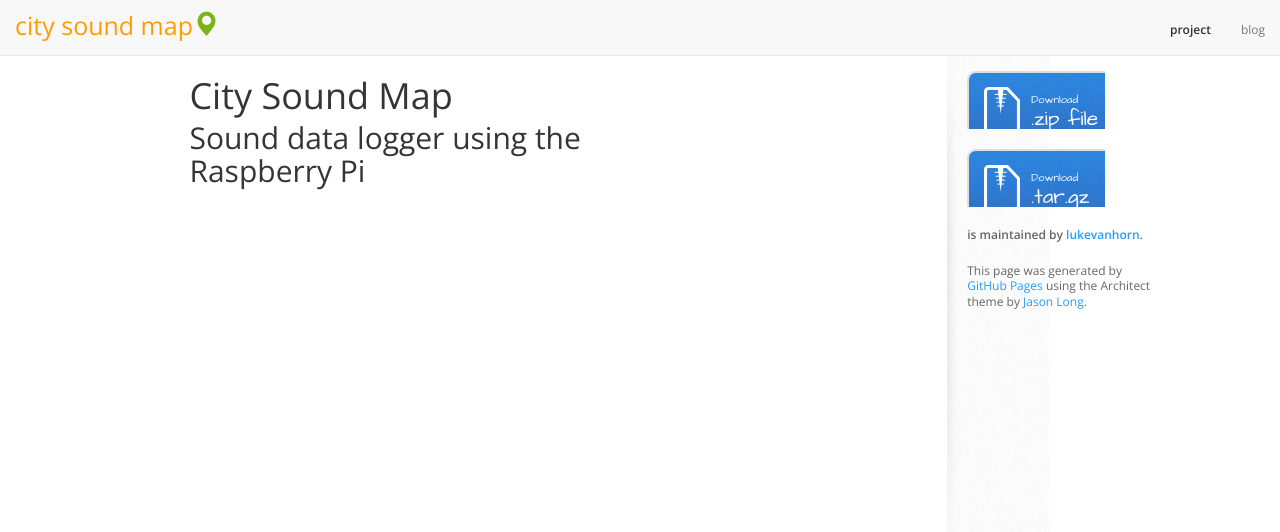
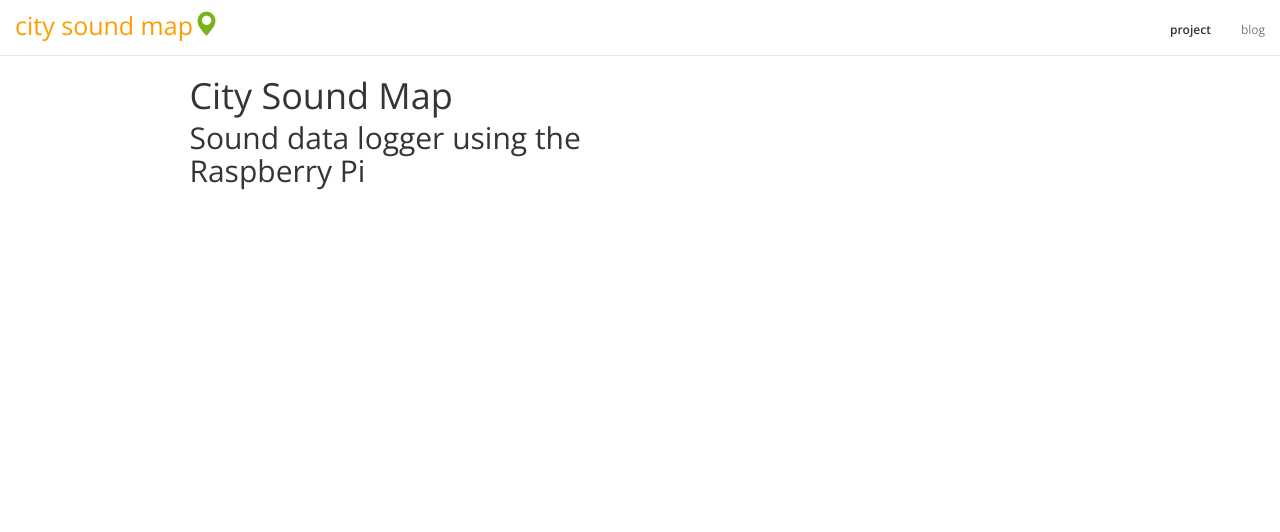
Before and after one commit to lukevanhorn/citysoundmap, a Jekyll site: the page built from project.html, in a window 1280 px wide. Shown: the top 532 px of the page. Built offline with Jekyll 4.4.1, drawn with Linux system fonts in a browser that asks for light colours; nearby versions of some CDN libraries.

Commit message:
style changes

```diff
--- a/_layouts/default.html
+++ b/_layouts/default.html
@@ -42,21 +42,6 @@
 			<section id="main-content">
 				{{ content }}
 			</section>
-
-			<aside id="sidebar">
-			  <a href="https://github.com/lukevanhorn/citysoundmap/zipball/master" class="button">
-				<small>Download</small>
-				.zip file
-			  </a>
-			  <a href="https://github.com/lukevanhorn/citysoundmap/tarball/master" class="button">
-				<small>Download</small>
-				.tar.gz file
-			  </a>
-
-			  <p class="repo-owner"><a href="https://github.com/lukevanhorn/citysoundmap"></a> is maintained by <a href="https://github.com/lukevanhorn">lukevanhorn</a>.</p>
-
-			  <p>This page was generated by <a href="https://pages.github.com">GitHub Pages</a> using the Architect theme by <a href="https://twitter.com/jasonlong">Jason Long</a>.</p>
-			</aside>
 		</div>
     </div>
 
--- a/stylesheets/stylesheet.css
+++ b/stylesheets/stylesheet.css
@@ -56,6 +56,10 @@
 nav a {
   font-size: 12px;
   color: #7B838A;
+}
+
+.navbar-default {
+	background-color: #FFFFFF;
 }
 
 .navbar-default .navbar-nav>.active>a, .navbar-default .navbar-nav>.active>a:hover, .navbar-default .navbar-nav>.active>a:focus
```
